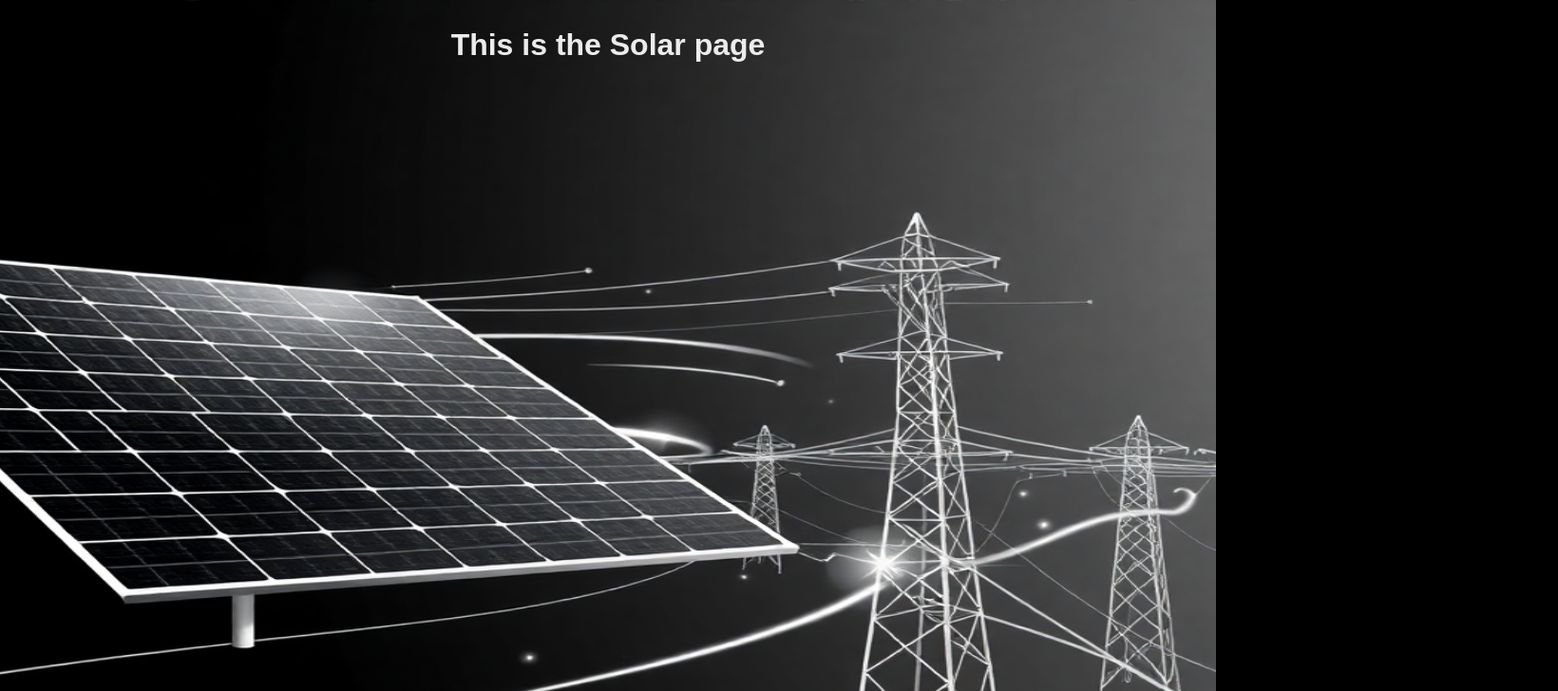
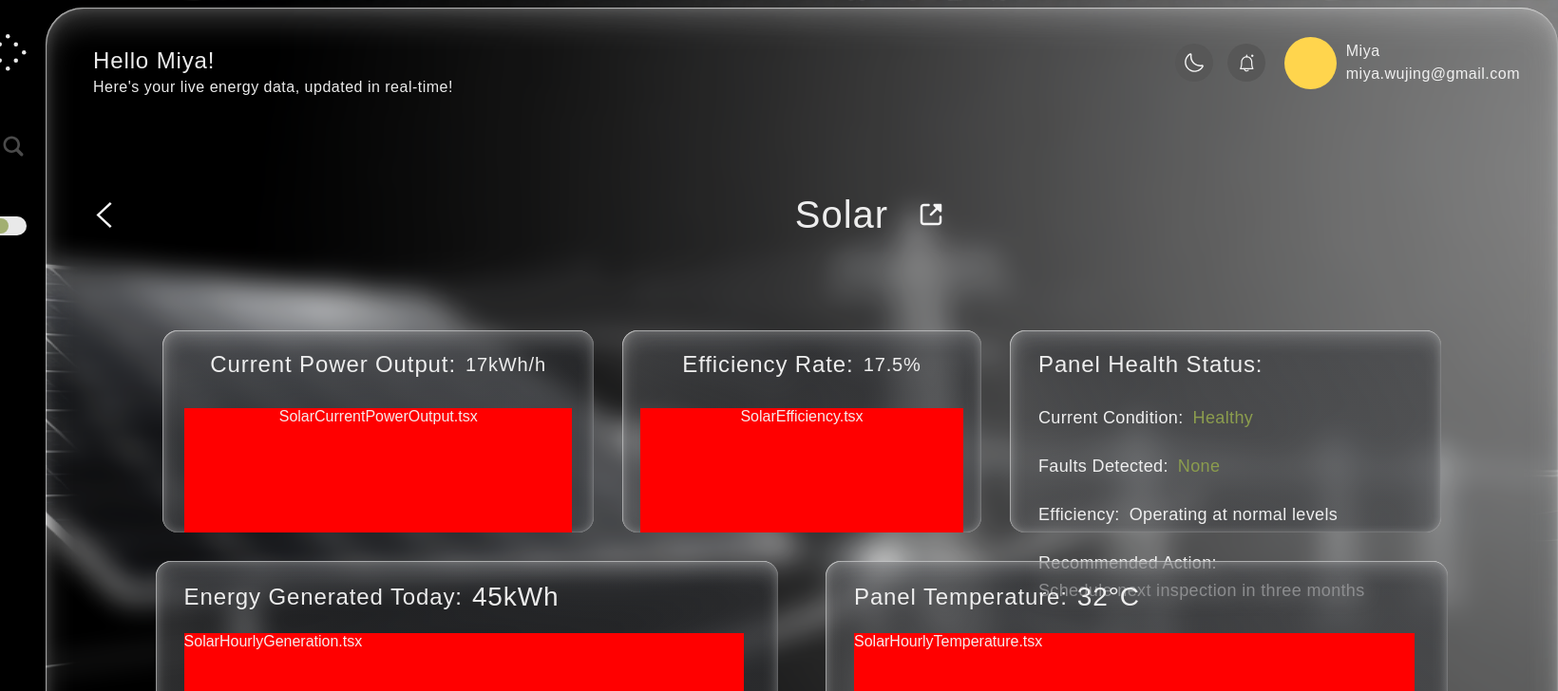
Before and after one commit to Miya-JW/AoteaEnergy, a React (Vite) app in the folder frontend/: page /solar in a window 1280 px wide. Shown: the top 728 px of the page at 95% size, 1640 px wide, since content can reach past the window. Built offline with nearby package versions, Linux system fonts and the light colour scheme; a web font is replaced by a local one.

Commit message:
Feat: Complete content part of Solar Page

```diff
--- /dev/null
+++ b/frontend/src/components/diagrams/SolarCurrentPowerOutput.tsx
@@ -0,0 +1,19 @@
+import React from 'react';
+
+const SolarCurrentPowerOutput: React.FC = () => {
+    return (
+        <div className='flex-column width-30 height-100 transparent-card'>
+            <div className=' flex-left-center mt-20 '>
+                <div className='font-24 '>Current Power Output:</div>
+                {/* TODO */}
+                <div className='font-20 ml-10'>17kWh/h</div>
+            </div>
+            <div className='flex-column width-90 height-80 mt-30 ' style={{ backgroundColor: 'red' }}>
+                SolarCurrentPowerOutput.tsx
+            </div>
+        </div>
+
+    );
+};
+
+export default SolarCurrentPowerOutput;
--- /dev/null
+++ b/frontend/src/components/diagrams/SolarEfficiency.tsx
@@ -0,0 +1,22 @@
+import React from 'react';
+
+const SolarEfficiency: React.FC = () => {
+    return (
+        <div className='flex-column width-25 height-100 transparent-card ml-30'>
+            <div className=' flex-left-center mt-20'>
+                <div className='font-24'>Efficiency Rate:</div>
+                {/* TODO */}
+                <div className='font-20 ml-10'>17.5%</div>
+            </div>
+
+            <div className='flex-column width-90 height-80 mt-30 ' style={{ backgroundColor: 'red' }}>
+                {/* TODO */}
+                SolarEfficiency.tsx
+            </div>
+        </div>
+
+
+    );
+};
+
+export default SolarEfficiency;
--- /dev/null
+++ b/frontend/src/components/diagrams/SolarHourlyGeneration.tsx
@@ -0,0 +1,22 @@
+import React from 'react';
+
+const SolarHourlyGeneration: React.FC = () => {
+    return (
+
+        <div className='transparent-card width-50 height-100 flex-column-left'>
+            <div className='mt-20 ml-30 flex-left-center'>
+                <div className='font-24'>Energy Generated Today:</div>
+                {/* TODO */}
+                <div className='font-28 ml-10'>45kWh</div>
+            </div>
+
+            <div className='ml-30 mt-20 width-90 height-100' style={{ backgroundColor: 'red' }}>
+                {/* TODO */}
+                SolarHourlyGeneration.tsx
+            </div>
+        </div>
+
+    );
+};
+
+export default SolarHourlyGeneration;
--- /dev/null
+++ b/frontend/src/components/diagrams/SolarHourlyTemperature.tsx
@@ -0,0 +1,22 @@
+import React from 'react';
+
+const SolarHourlyTemperature: React.FC = () => {
+    return (
+        <div className='transparent-card width-50 height-100 ml-50 flex-column-left'>
+
+            <div className='mt-20 ml-30 flex-left-center'>
+                <div className='font-24'>Panel Temperature:</div>
+                {/* TODO */}
+                <div className='font-28 ml-10'>32°C</div>
+            </div>
+
+            <div className='ml-30 mt-20 width-90 height-100' style={{ backgroundColor: 'red' }}>
+                {/* TODO */}
+                SolarHourlyTemperature.tsx
+            </div>
+        </div>
+
+    );
+};
+
+export default SolarHourlyTemperature;
--- /dev/null
+++ b/frontend/src/components/solarPage/SolarPanelHealthStatus.tsx
@@ -0,0 +1,38 @@
+import React from 'react';
+
+const SolarPanelHealthStatus: React.FC = () => {
+    return (
+        <div className='flex-column-left width-30 height-100 transparent-card ml-30'>
+            <div className=' flex-column-left mt-20 ml-30'>
+                <div className='font-24 '>Panel Health Status:</div>
+
+                <div className='flex mt-30'>
+                    <div className='font-18'>Current Condition:</div>
+                    {/* TODO */}
+                    <div className='font-18 color-green ml-10'>Healthy</div>
+                </div>
+
+                <div className='flex mt-30'>
+                    <div className='font-18'>Faults Detected:</div>
+                    {/* TODO */}
+                    <div className='font-18 color-green ml-10'>None</div>
+                </div>
+                <div className='flex mt-30'>
+                    <div className='font-18'>Efficiency:</div>
+                    {/* TODO */}
+                    <div className='font-18 ml-10'>Operating at normal levels</div>
+                </div>
+                <div className='flex-column-left mt-30'>
+                    <div className='font-18'>Recommended Action:</div>
+                    {/* TODO */}
+                    <div className='font-18 mt-8'>Schedule next inspection in three months</div>
+                </div>
+
+
+            </div>
+
+        </div>
+    );
+};
+
+export default SolarPanelHealthStatus;
--- a/frontend/src/pages/Solar.tsx
+++ b/frontend/src/pages/Solar.tsx
@@ -1,9 +1,53 @@
 import React from 'react';
+import Header from '../components/header/Header';
+import SideBar from '../components/sideMenu/SideMenu';
+import BackIcon from '../assets/svg/back.svg';
+import ShareIcon from '../assets/svg/share1.svg';
+
+import SolarCurrentPowerOutput from '../components/diagrams/SolarCurrentPowerOutput';
+import SolarPanelHealthStatus from '../components/solarPage/SolarPanelHealthStatus';
+import SolarEfficiency from '../components/diagrams/SolarEfficiency';
+import SolarHourlyGeneration from '../components/diagrams/SolarHourlyGeneration';
+import SolarHourlyTemperature from '../components/diagrams/SolarHourlyTemperature';
 
 const Solar: React.FC = () => {
     return (
-        <div>
-            <h1>This is the Solar page</h1>
+        <div className='mainPage'>
+            <SideBar />
+            <div>
+                <Header page={'realTime'} />
+
+                <div className='mt-100 two-column-layout width-60'>
+                    <img src={BackIcon} alt='back' className='cursor-pointer' />
+                    <div className='flex'>
+                        <div className='font-40'>Solar</div>
+                        <img src={ShareIcon} alt='share' className='ml-30' />
+                    </div>
+                </div>
+
+                <div className='flex-column width-100 height-70 mt-100' >
+
+                    {/* top row */}
+                    <div className='flex width-100 height-40 ' >
+
+                        {/* current output */}
+                        <SolarCurrentPowerOutput />
+
+                        {/* efficiency */}
+                        <SolarEfficiency />
+
+                        {/* health status */}
+                        <SolarPanelHealthStatus />
+                    </div>
+
+                    {/* bottom row */}
+                    <div className='flex width-90 height-60 mt-30 ' >
+                        <SolarHourlyGeneration />
+                        <SolarHourlyTemperature />
+                    </div>
+
+                </div>
+            </div>
         </div>
     );
 };
--- a/frontend/src/styles/sizing.css
+++ b/frontend/src/styles/sizing.css
@@ -4,6 +4,10 @@
 
 .width-100{
     width: 100%;
+}
+
+.width-90{
+    width: 90%;
 }
 
 .width-60{
@@ -16,6 +20,18 @@
 
 .width-40{
     width: 40%;
+}
+
+.width-30{
+    width: 30%;
+}
+
+.width-25{
+    width: 25%;
+}
+
+.width-20{
+    width: 20%;
 }
 
 .height-100{
--- a/frontend/src/styles/spacing.css
+++ b/frontend/src/styles/spacing.css
@@ -3,6 +3,10 @@
 }
 
 /* margin */
+.m-10{
+    margin: 10px;
+}
+
 .mt-100{
     margin-top: 100px;
 }
--- a/frontend/src/styles/typography.css
+++ b/frontend/src/styles/typography.css
@@ -58,3 +58,7 @@
     line-height: 20px;
     letter-spacing: 0.5px;
 }
+
+.color-green{
+    color: var(--green-color);
+}
```
